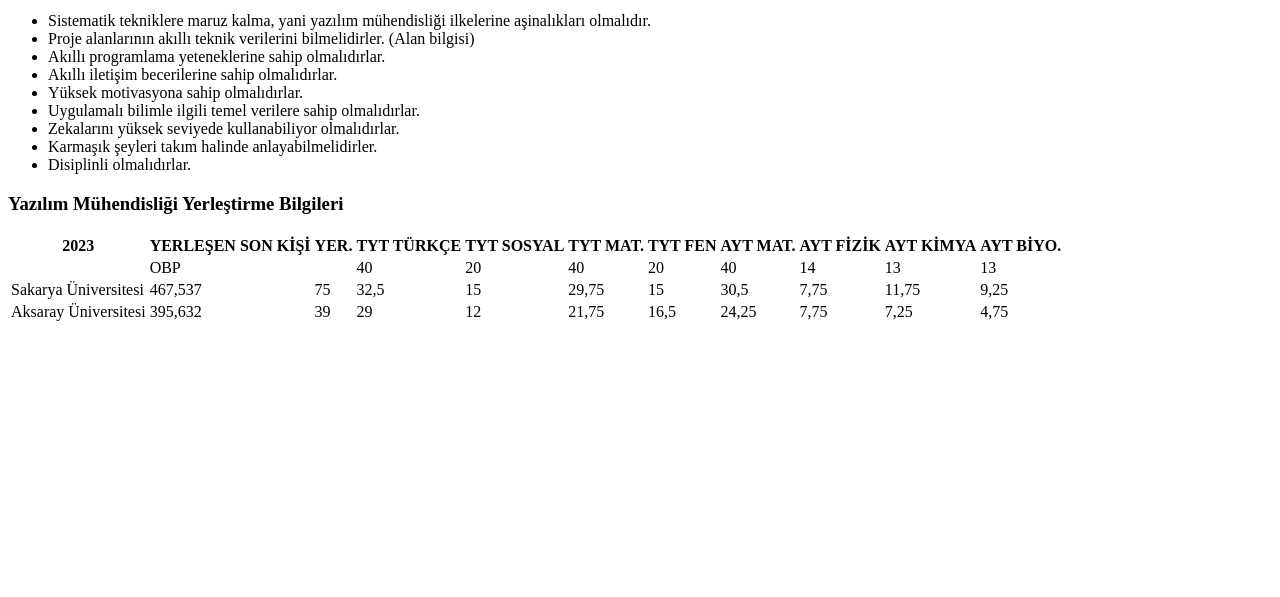
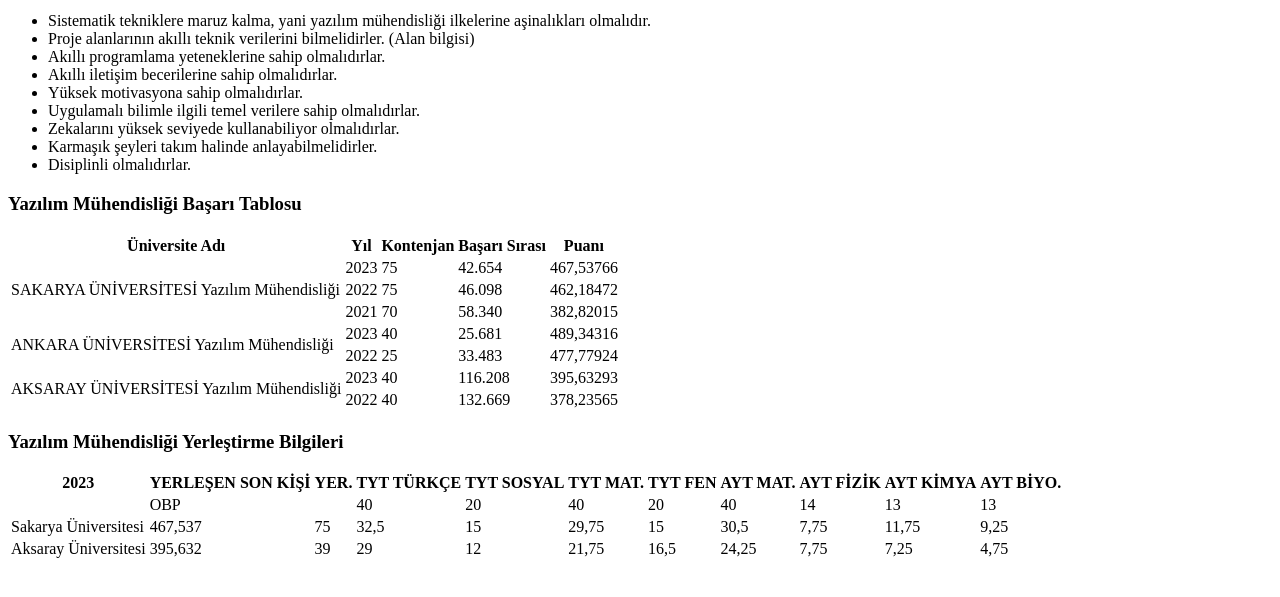
Before and after one commit to tuanaozturk1/holland-kariyer-testi, a FastAPI app: template holland-kariyer-testi/templates/meslekler/YazılımMühendisliği.html in a window 1280 px wide. Shown: the part 185-782 px from the top of the page. Run offline with FastAPI, Linux system fonts and the light colour scheme; the template is opened without the code that fills it, so the values that code supplies are empty.

Commit message:
Update YazılımMühendisliği.html

```diff
--- a/holland-kariyer-testi/templates/meslekler/YazılımMühendisliği.html
+++ b/holland-kariyer-testi/templates/meslekler/YazılımMühendisliği.html
@@ -24,8 +24,70 @@
 </div>
 
 <div class="container mt-5">
+    <div class="table-responsive">
+   <h3 class="text-center">Yazılım Mühendisliği Başarı Tablosu</h3>
+        <table class="table table-striped table-bordered">
+        <thead>
+            <tr>
+                <th>Üniversite Adı</th>
+                <th>Yıl</th>
+                <th>Kontenjan</th>
+                <th>Başarı Sırası</th>
+                <th>Puanı</th>
+            </tr>
+        </thead>
+        <tbody>
+            <tr>
+                <td rowspan="3">SAKARYA ÜNİVERSİTESİ Yazılım Mühendisliği</td>
+                <td>2023</td>
+                <td>75</td>
+                <td>42.654</td>
+                <td>467,53766</td>
+            </tr>
+            <tr>
+                <td>2022</td>
+                <td>75</td>
+                <td>46.098</td>
+                <td>462,18472</td>
+            </tr>
+            <tr>
+                <td>2021</td>
+                <td>70</td>
+                <td>58.340</td>
+                <td>382,82015</td>
+            </tr>
+            <tr>
+                <td rowspan="2">ANKARA ÜNİVERSİTESİ Yazılım Mühendisliği</td>
+                <td>2023</td>
+                <td>40</td>
+                <td>25.681</td>
+                <td>489,34316</td>
+            </tr>
+            <tr>
+                <td>2022</td>
+                <td>25</td>
+                <td>33.483</td>
+                <td>477,77924</td>
+            </tr>
+            <tr>
+                <td rowspan="2">AKSARAY ÜNİVERSİTESİ Yazılım Mühendisliği</td>
+                <td>2023</td>
+                <td>40</td>
+                <td>116.208</td>
+                <td>395,63293</td>
+            </tr>
+            <tr>
+                <td>2022</td>
+                <td>40</td>
+                <td>132.669</td>
+                <td>378,23565</td>
+            </tr>
+        </tbody>
+    </table>
+
     <h3 class="text-center">Yazılım Mühendisliği Yerleştirme Bilgileri</h3>
-    <div class="table-responsive">
+
+
        <table class="table table-bordered">
   <tr>
     <th>2023</th>
```
